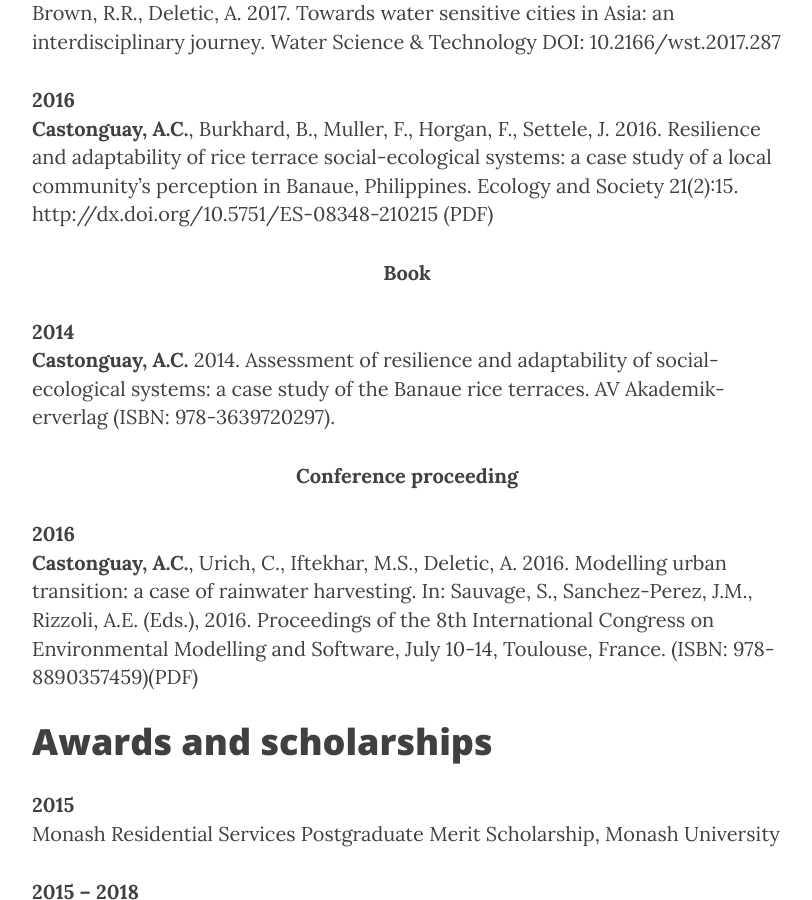
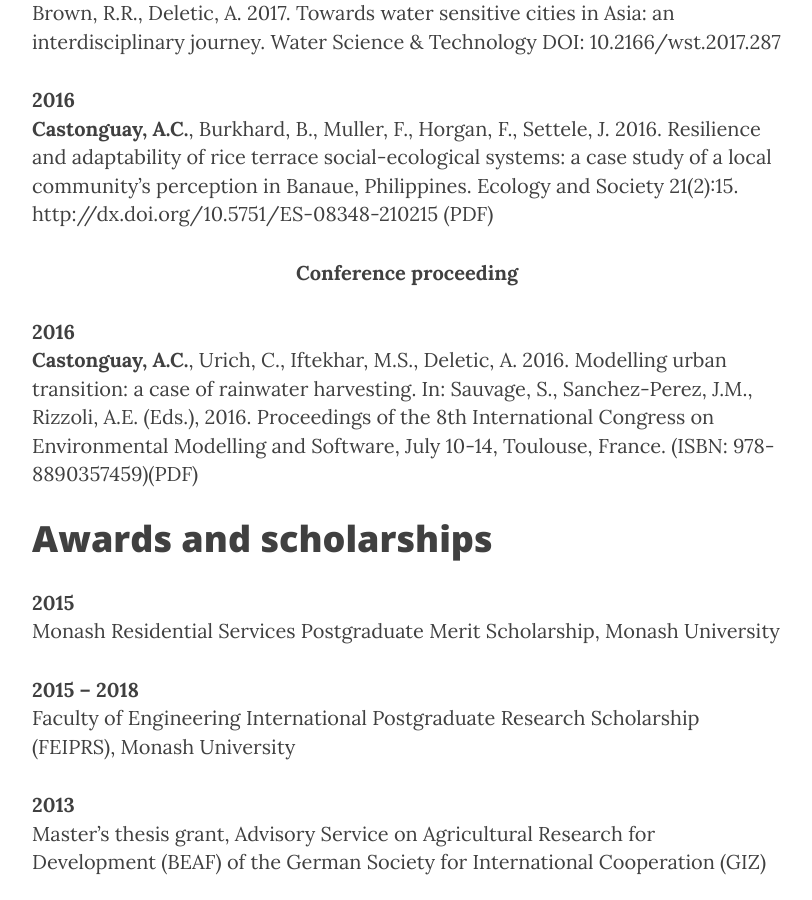
Before and after one commit to accastonguay/previous_website, a Jekyll site: the page built from CV/index.md, in a window 1280 px wide and 900 px high, scrolled down 2010 px. Shown: the whole window, without its empty margins (233-1045 px from the left). Built offline with Jekyll 4.4.1, drawn with Linux system fonts in a browser that asks for light colours; nearby versions of some CDN libraries.

Commit message:
remove book, update Indo research location

```diff
--- a/CV/index.md
+++ b/CV/index.md
@@ -33,7 +33,6 @@ Banaue rice terraces.
 2004--07
 :    B.A. International Relations, University Laval, Quebec,
      Canada
-     <!-- <br/> Thesis title: Agricultural protectionism in international trade - the case of U.S. cotton production support (in French) -->
 <p></p>
 
 # Contract employment
@@ -81,11 +80,6 @@ Service on Agricultural Research for Development
 <p></p>
 2016
 :    **Castonguay, A.C.**, Burkhard, B., Muller, F., Horgan, F., Settele, J. 2016. Resilience and adaptability of rice terrace social-ecological systems: a case study of a local community's perception in Banaue, Philippines. Ecology and Society 21(2):15. [http://dx.doi.org/10.5751/ES-08348-210215](http://dx.doi.org/10.5751/ES-08348-210215) [(PDF)](papers/Castonguay_et_al_2016.pdf)
-<p></p>
-<center><b> Book </b></center>
-<p></p>
-2014
-:    **Castonguay, A.C.** 2014. Assessment of resilience and adaptability of social-ecological systems: a case study of the Banaue rice terraces. AV Akademik-erverlag (ISBN: 978-3639720297).
 <p></p>
 <center><b> Conference proceeding </b></center>
 <p></p>
```
Also changed, not shown: research/index.md (+1 -1 lines).
